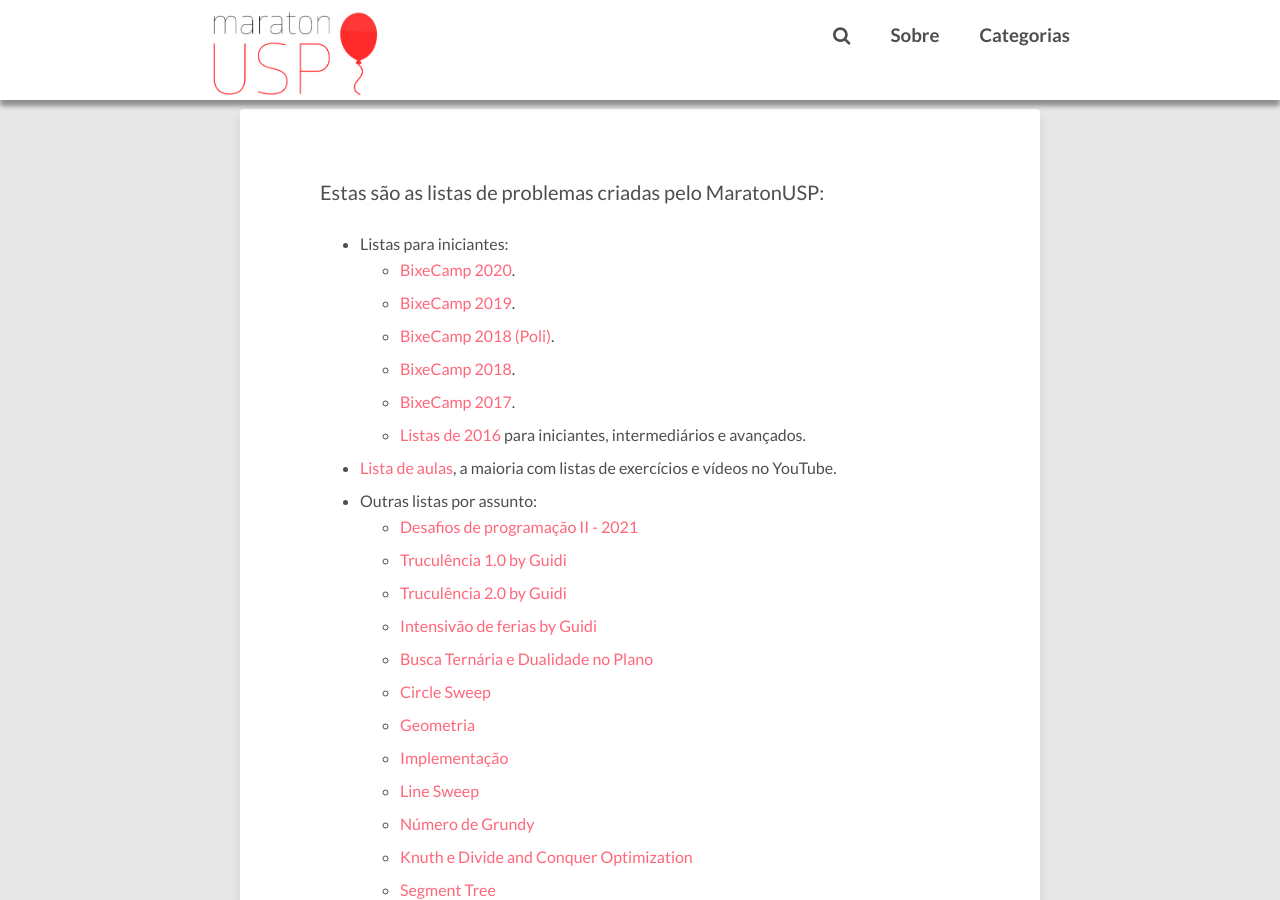
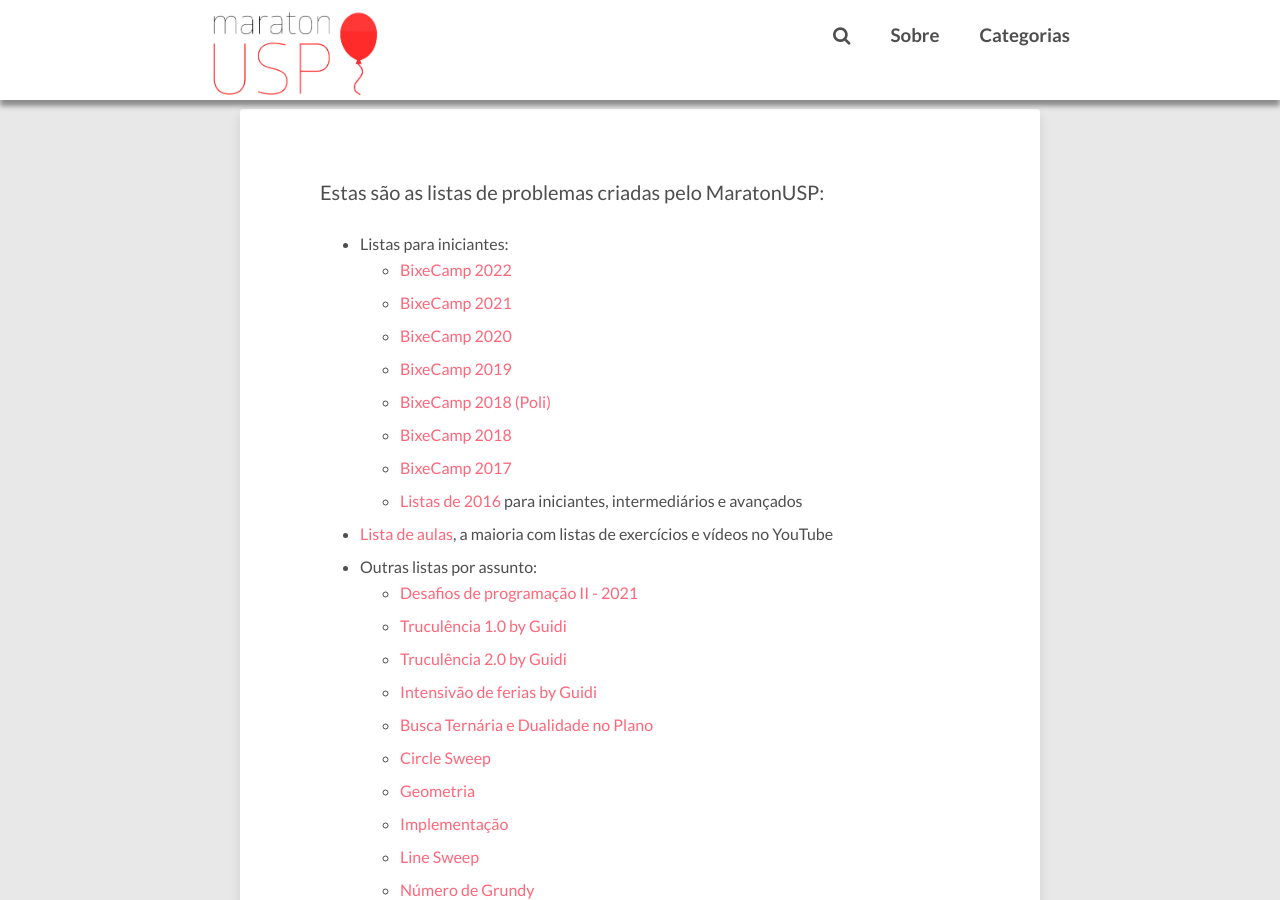
Before and after one commit to maratonusp/blog, a Jekyll site: the page built from pages/listas.markdown, in a window 1280 px wide and 900 px high, scrolled down 321 px. Built offline with Jekyll 4.4.1, drawn with Linux system fonts in a browser that asks for light colours; nearby versions of some CDN libraries; comment, search, counter and statistics services are not loaded.

Commit message:
Adiciona links para os bixecamps 2021 e 2022 (#38)

```diff
--- a/pages/listas.markdown
+++ b/pages/listas.markdown
@@ -7,27 +7,29 @@ permalink: listas
 Estas são as listas de problemas criadas pelo MaratonUSP:
 
 - Listas para iniciantes:
-	- [BixeCamp 2020](https://docs.google.com/spreadsheets/d/1miUvi3sHPMi7K__tj90C8fg96scEWnFm3XoVbGgTkpc/edit?usp=sharing).
-    - [BixeCamp 2019](https://docs.google.com/spreadsheets/d/11rx5KznjcPojFNiA4wxJ6ZgczLENCgmBFJguCPLkJUs/edit?usp=sharing).
-    - [BixeCamp 2018 (Poli)](https://docs.google.com/spreadsheets/d/125MscN6BCLWx-GTDFKVOhw8Ni3VDWe7TrsP1zrjzsPo).
-    - [BixeCamp 2018](https://drive.google.com/open?id=1HhwY-lslAjU7bebiImGcdWWT1jyuVvm3ttp-8gJS3Rg).
-    - [BixeCamp 2017](https://docs.google.com/spreadsheets/d/1dXSSo5ybWk7WnuA5l6XjhddhIuJls5NHiRVzVc4A9pk).
-    - [Listas de 2016]({% include url %}/listas-2016) para iniciantes, intermediários e avançados.
-- [Lista de aulas]({% include url %}/categories/#aulas), a maioria com listas de exercícios e vídeos no YouTube.
+    - [BixeCamp 2022](https://docs.google.com/spreadsheets/d/1RvidmUYxAtbs_B81HSBbIfZCTnl9r-nXsCV8P6J3uWs/edit?usp=sharing)
+    - [BixeCamp 2021](https://vjudge.net/group/bixecamp2021)
+    - [BixeCamp 2020](https://docs.google.com/spreadsheets/d/1miUvi3sHPMi7K__tj90C8fg96scEWnFm3XoVbGgTkpc/edit?usp=sharing)
+    - [BixeCamp 2019](https://docs.google.com/spreadsheets/d/11rx5KznjcPojFNiA4wxJ6ZgczLENCgmBFJguCPLkJUs/edit?usp=sharing)
+    - [BixeCamp 2018 (Poli)](https://docs.google.com/spreadsheets/d/125MscN6BCLWx-GTDFKVOhw8Ni3VDWe7TrsP1zrjzsPo)
+    - [BixeCamp 2018](https://drive.google.com/open?id=1HhwY-lslAjU7bebiImGcdWWT1jyuVvm3ttp-8gJS3Rg)
+    - [BixeCamp 2017](https://docs.google.com/spreadsheets/d/1dXSSo5ybWk7WnuA5l6XjhddhIuJls5NHiRVzVc4A9pk)
+    - [Listas de 2016]({% include url %}/listas-2016) para iniciantes, intermediários e avançados
+- [Lista de aulas]({% include url %}/categories/#aulas), a maioria com listas de exercícios e vídeos no YouTube
 - Outras listas por assunto:
     - [Desafios de programação II - 2021](https://docs.google.com/spreadsheets/d/1AvJFPwnHvTwtZBGgU2BjtDygaVZ96-enbcZBIGOISE8)
-	- [Truculência 1.0 by Guidi](https://docs.google.com/spreadsheets/d/1WwePli4VhDbeOAkT_Cd0Ewrqxuitsyc2VDt6fdazB7s/edit?usp=sharing)
-	- [Truculência 2.0 by Guidi](https://docs.google.com/spreadsheets/d/1ojEo2vgpxXv_E-soCxLtg5wUvrakhEXofRg5lqvr4rg/edit?usp=sharing)
-	- [Intensivão de ferias by Guidi](https://docs.google.com/spreadsheets/d/1QT-p_Nzb-c6bTdDcnBHq_qRJ7B9biH75014ItH1IIKU/edit?usp=sharing)
-	- [Busca Ternária e Dualidade no Plano](https://docs.google.com/spreadsheets/d/1nxrLXlCvZtDfh1Y6V7cz4EPfx_mt0eC-spLt-92fOXU/edit?usp=sharing)
-	- [Circle Sweep](https://docs.google.com/spreadsheets/d/13C_52V8Ko-I_dMCu_Vqm_DTTEEYzVl-ZmMKpuQ1SoWY/edit?usp=sharing)
-	- [Geometria](https://docs.google.com/spreadsheets/d/1OK47NPphwo7JGuKB0E6sRtDeZP-43bShsFezj26-oUI/edit?usp=sharing)
-	- [Implementação](https://docs.google.com/spreadsheets/d/1VXRZeH9F5J0EydFJFtBC8dmUveosPLzp0WhAx0R-BF4/edit?usp=sharing)
-	- [Line Sweep](https://docs.google.com/spreadsheets/d/1gUJhWlCB63oaanTGJcJf8vx9F2Py9LsBql_NUi9OY8w/edit?usp=sharing)
-	- [Número de Grundy](https://docs.google.com/spreadsheets/d/1iKLrLRugmWnn71TY5hGmDGfIoVM0ljYUAFMtb_IyxC0/edit?usp=sharing)
-	- [Knuth e Divide and Conquer Optimization](https://docs.google.com/spreadsheets/d/1jQo3_fXIocAoLRvlozpqFi2b52MUEwoqm94uvK5diHY/edit?usp=sharing)
-	- [Segment Tree](https://docs.google.com/spreadsheets/d/118hY6mmzsS-cvg6diXFvW5bMpvZ3pb3rMcFvfkkMm-M/edit?usp=sharing)
-	- [Sparse Table, LA, LCA](https://docs.google.com/spreadsheets/d/1MNGdljJ4OjW0_nxgYjON3w08UUappZ1gqCdBVfbYhzo/edit?usp=sharing)
+    - [Truculência 1.0 by Guidi](https://docs.google.com/spreadsheets/d/1WwePli4VhDbeOAkT_Cd0Ewrqxuitsyc2VDt6fdazB7s/edit?usp=sharing)
+    - [Truculência 2.0 by Guidi](https://docs.google.com/spreadsheets/d/1ojEo2vgpxXv_E-soCxLtg5wUvrakhEXofRg5lqvr4rg/edit?usp=sharing)
+    - [Intensivão de ferias by Guidi](https://docs.google.com/spreadsheets/d/1QT-p_Nzb-c6bTdDcnBHq_qRJ7B9biH75014ItH1IIKU/edit?usp=sharing)
+    - [Busca Ternária e Dualidade no Plano](https://docs.google.com/spreadsheets/d/1nxrLXlCvZtDfh1Y6V7cz4EPfx_mt0eC-spLt-92fOXU/edit?usp=sharing)
+    - [Circle Sweep](https://docs.google.com/spreadsheets/d/13C_52V8Ko-I_dMCu_Vqm_DTTEEYzVl-ZmMKpuQ1SoWY/edit?usp=sharing)
+    - [Geometria](https://docs.google.com/spreadsheets/d/1OK47NPphwo7JGuKB0E6sRtDeZP-43bShsFezj26-oUI/edit?usp=sharing)
+    - [Implementação](https://docs.google.com/spreadsheets/d/1VXRZeH9F5J0EydFJFtBC8dmUveosPLzp0WhAx0R-BF4/edit?usp=sharing)
+    - [Line Sweep](https://docs.google.com/spreadsheets/d/1gUJhWlCB63oaanTGJcJf8vx9F2Py9LsBql_NUi9OY8w/edit?usp=sharing)
+    - [Número de Grundy](https://docs.google.com/spreadsheets/d/1iKLrLRugmWnn71TY5hGmDGfIoVM0ljYUAFMtb_IyxC0/edit?usp=sharing)
+    - [Knuth e Divide and Conquer Optimization](https://docs.google.com/spreadsheets/d/1jQo3_fXIocAoLRvlozpqFi2b52MUEwoqm94uvK5diHY/edit?usp=sharing)
+    - [Segment Tree](https://docs.google.com/spreadsheets/d/118hY6mmzsS-cvg6diXFvW5bMpvZ3pb3rMcFvfkkMm-M/edit?usp=sharing)
+    - [Sparse Table, LA, LCA](https://docs.google.com/spreadsheets/d/1MNGdljJ4OjW0_nxgYjON3w08UUappZ1gqCdBVfbYhzo/edit?usp=sharing)
 
 Não esqueça de dar uma olhada na [pagina de TCC's](https://www.ime.usp.br/~maratona/tccs.html) e ver mais sobre os nossos [acampamentos](https://www.ime.usp.br/~maratona/acampamentos).
 
```
